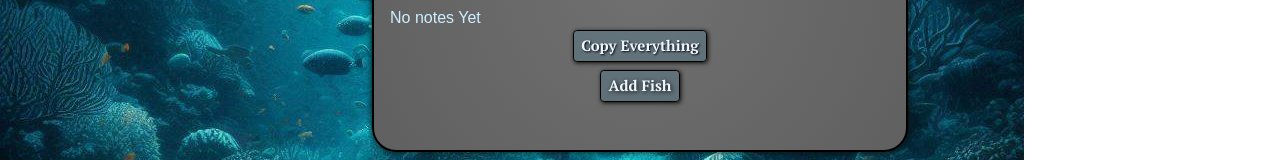
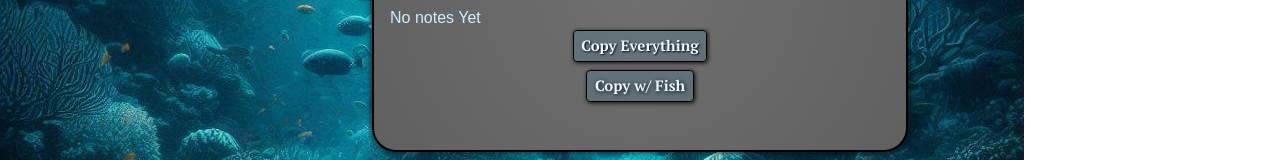
Before and after one commit to MyBaBB/MyBABB-Remember, a React (Vite) app: page / in a window 1280 px wide. Shown: the part 420-580 px from the top of the page. Built offline with nearby package versions, Linux system fonts and the light colour scheme.

Commit message:
worked on the bg image and sizing

```diff
--- a/src/TodoFolder/WholeTodo.jsx
+++ b/src/TodoFolder/WholeTodo.jsx
@@ -93,10 +93,10 @@ export default function App() {
             data-tool-tip="Memory Helper">
             <button
               onClick={toggleRandomEmoji}
-              className={`btn2 mt-2 mb-8 toggleButton relative flex justify-center m-auto    text-blue-50
+              className={`btn2 mt-2 mb-8 toggleButton relative flex  justify-center m-auto    text-blue-50
                 font-PTSerif-Bold   hover:bg-gradient-to-b ${isRandomEmojiEnabled ? 'from-green-600 to-green-950' : 'from-red-600 to-red-950'}`}
             >
-              {isRandomEmojiEnabled ? "Add Fish" : "No Fish"}
+              {isRandomEmojiEnabled ? "Copy w/ Fish" : "No Fish"}
             </button>
 
       </div>
```
